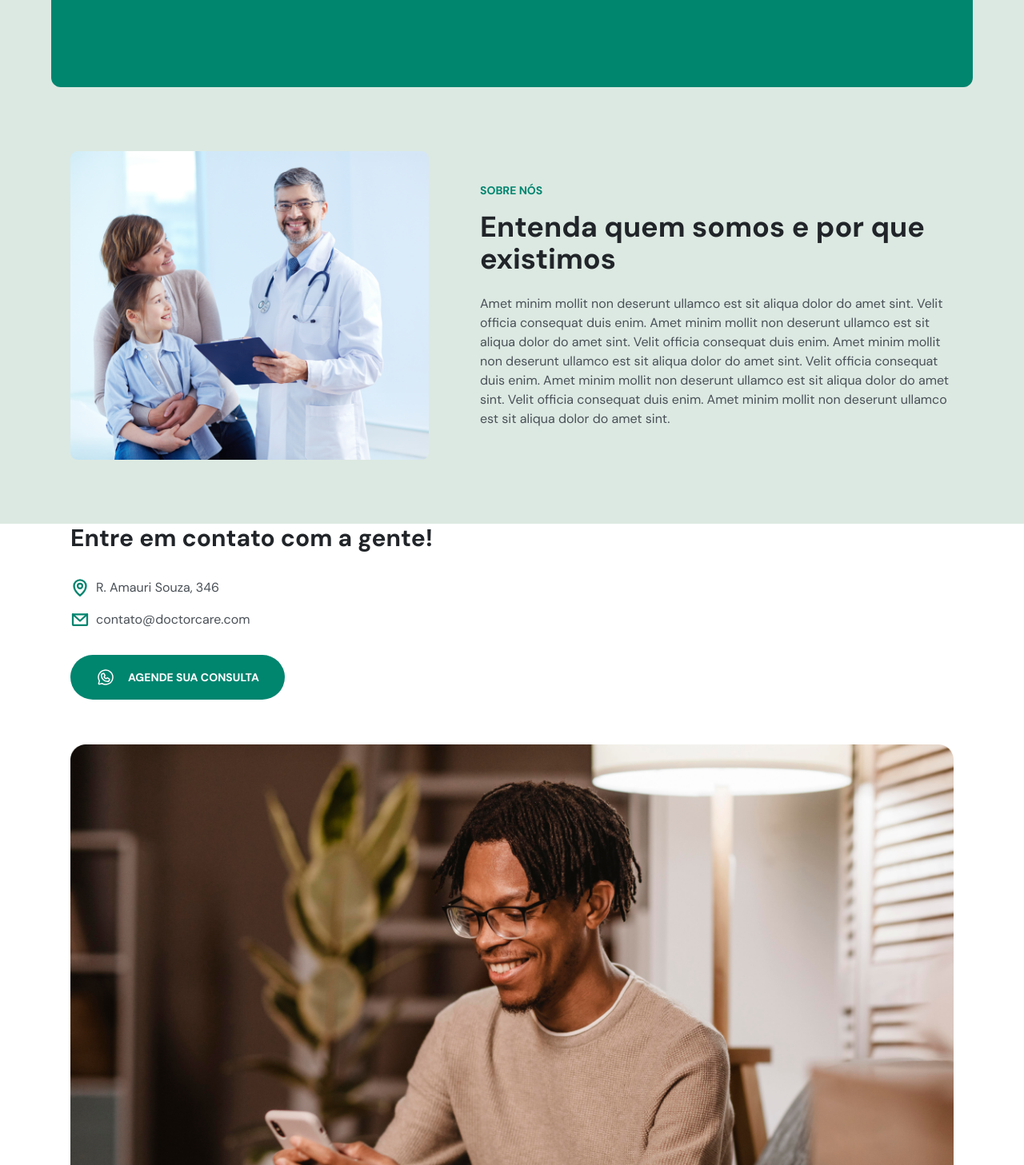
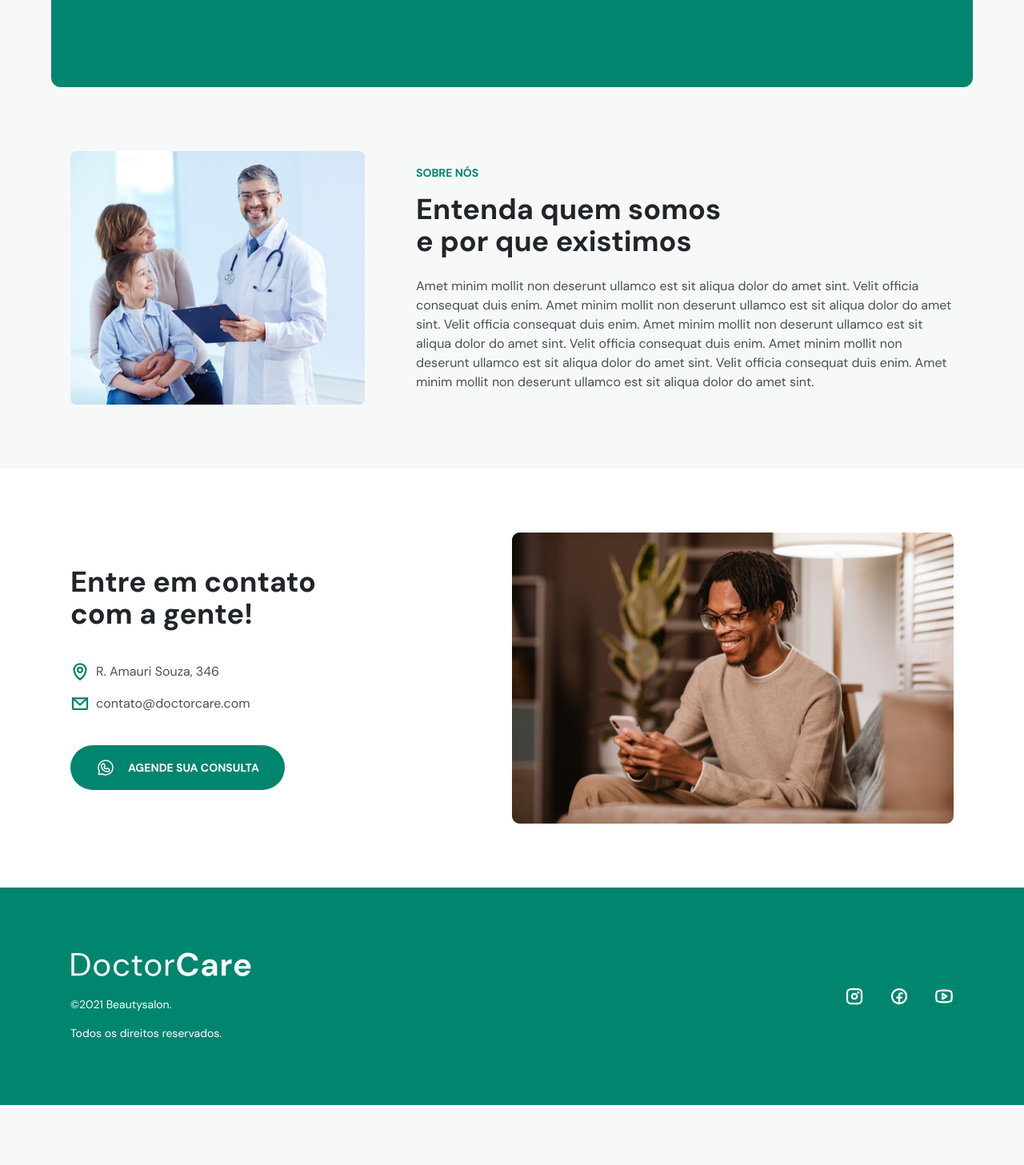
Before and after one commit to BrunoBecoski/NLW-8-Return-Impulse, a React (Vite) app in the folder web/: page / in a window 1280 px wide. Shown: the part 2713-4170 px from the top of the page at 80% size. After the commit the page ends 4095 px from the top, so only its background shows below. Built offline with nearby package versions, Linux system fonts and the light colour scheme; no server answers.

Commit message:
Responsividade do Contact e Footer

```diff
--- a/web/src/components/page/About.tsx
+++ b/web/src/components/page/About.tsx
@@ -2,12 +2,12 @@ import doctorImageUrl from '../../assets/doctor.png';
 
 export function About() {
   return (
-    <section id="about" className="py-20 bg-brand-200">
+    <section id="about" className="py-20 bg-brand-100">
       <div className="max-w-6xl mx-auto px-6 md:flex md:items-center md:flex-row-reverse md:gap-16">
         <div>
           <header className="mb-6">
             <h4 className="font-bold text-sm text-brand-500 uppercase mb-4">Sobre nós</h4>
-            <h2 className="font-bold text-3xl md:text-4xl text-brand-headline">Entenda quem somos e por que existimos</h2>
+            <h2 className="font-bold text-3xl md:text-4xl text-brand-headline">Entenda quem somos<br className="hidden md:block" /> e por que existimos</h2>
           </header>
 
           <p className="mb-14 md:mb-0">
@@ -16,7 +16,7 @@ export function About() {
         </div>
 
           <img
-            className="max-w-full md:max-w-md object-cover"
+            className="max-w-full md:w-1/3 object-cover"
             src={doctorImageUrl}
             alt="Doutor feliz segurando prancheta com pacientes"
           />
--- a/web/src/components/page/BannerCTA.tsx
+++ b/web/src/components/page/BannerCTA.tsx
@@ -10,7 +10,7 @@ export function BannerCTA() {
   return (
     <section className="md:px-6 relative
       before:w-full before:h-1/2 before:absolute before:top-0 before:left-0 before:-z-10 before:bg-brand-50
-      after:w-full after:h-1/2 after:absolute after:bottom-0 after:left-0 after:-z-10 after:bg-brand-200
+      after:w-full after:h-1/2 after:absolute after:bottom-0 after:left-0 after:-z-10 after:bg-brand-100
     ">
       <div className="max-w-6xl mx-auto py-14 px-6 md:p-28 md:rounded-xl flex flex-col md:flex-row gap-6 items-center md:justify-between bg-brand-500">
         <h2 className="font-bold text-3xl md:text-4xl text-center md:text-left text-brand-50">Comece a cuidar de sua <br className="hidden md:block"/> saúde agora mesmo</h2>
--- a/web/src/components/page/Contact.tsx
+++ b/web/src/components/page/Contact.tsx
@@ -6,13 +6,15 @@ import menImageUrl from '../../assets/men.png';
 
 export function Contact() {
   return(
-    <section id="contact" className="bg-brand-50">
-      <div className="max-w-6xl mx-auto px-6">
-        <header className="mb-8">
-          <h2 className="font-bold text-3xl text-brand-headline">Entre em contato com a gente!</h2>
+    <section id="contact" className="py-20 bg-brand-50">
+      <div className="max-w-6xl mx-auto px-6 md:flex md:justify-between md:items-center">
+        <div>
+          <header className="mb-8 md:mb-10">
+            <h2 className="font-bold text-3xl md:text-4xl text-brand-headline">Entre em contato<br className="hidden md:block" />  com a gente!</h2>
           </header>
+
           <div>
-          <ul className="flex flex-col gap-4 mb-8">
+            <ul className="flex flex-col gap-4 mb-8 md:mb-10">
               <li className="flex gap-2">
                 <MapPin size={24} weight="bold" className="text-brand-500" />
                 R. Amauri Souza, 346
@@ -23,20 +25,21 @@ export function Contact() {
               </li>
             </ul>
 
-          <a className="inline-block mb-14" target="_blank" href="https://wa.me/0123456789">
+            <a className="inline-block mb-14 md:mb-0" target="_blank" href="https://wa.me/0123456789">
               <PrimaryButton>
                 <WhatsappLogo size={24} />
                 Agende sua consulta
               </PrimaryButton>
             </a>
+          </div>
+        </div>
 
         <img
-            className="max-w-full"
+          className="max-w-full md:w-1/2 object-cover"
           src={menImageUrl}
           alt="Homem negro com moletom bege mexendo no celular e sorrindo"
         />
       </div>
-      </div>
     </section>
   );
 }
--- a/web/src/components/page/Footer.tsx
+++ b/web/src/components/page/Footer.tsx
@@ -5,7 +5,8 @@ import logoOnSurfaceUrl from '../../assets/logoOnSurface.svg';
 export function Footer() {
   return(
     <footer className="bg-brand-500">
-      <div className="max-w-6xl mx-auto px-6">
+      <div className="max-w-6xl mx-auto px-6 py-20 md:flex md:items-center md:justify-between">
+        <div>
           <a href="#">
             <img
               className="h-8 mb-6"
@@ -14,10 +15,11 @@ export function Footer() {
             />
           </a>
 
-        <p className="mb-8 leading-loose text-brand-50">
-          ©2021 Beautysalon. <br/>
-          Todos os direitos reservados.
-        </p>
+          <div className="mb-8 md:mb-0 text-base md:text-sm text-brand-50">
+            <p className="mb-3 md:mb-4">©2021 Beautysalon.</p>
+            <p> Todos os direitos reservados.</p>
+          </div>
+        </div>
 
         <ul className="flex gap-8 text-brand-50">
           <li className="hover:opacity-80">
--- a/web/src/components/page/Header.tsx
+++ b/web/src/components/page/Header.tsx
@@ -25,7 +25,7 @@ export function Header() {
             </PrimaryButton>
           </div>
           <img
-            className="h-[340px] md:h-[550px] mx-auto mt-16 md:-z-10 object-cover"
+            className="h-[340px] md:h-[400px] lg:h-[550px] mx-auto mt-16 md:-z-10 object-cover"
             src={womanImageUrl}
             alt="Mulher negra vestindo moletom verde com as duas mãos no peito e sorrindo"
           />
--- a/web/src/components/page/Service.tsx
+++ b/web/src/components/page/Service.tsx
@@ -23,7 +23,7 @@ export function Service() {
       <div className="max-w-6xl mx-auto px-6">
         <header className="px-2 text-center mb-14">
           <h4 className="font-bold text-sm uppercase text-brand-500 mb-4">Serviços</h4>
-          <h2 className="font-bold text-3xl md:text-4xl text-brand-headline">Como podemos ajudá-lo<br className="hidden md:block"/> a se sentir melhor?</h2>
+          <h2 className="font-bold text-3xl md:text-4xl text-brand-headline">Como podemos ajudá-lo<br className="hidden md:block" /> a se sentir melhor?</h2>
         </header>
 
         <div className="flex flex-wrap justify-center gap-8 md:gap-10">
--- a/web/src/components/page/Testimonial.tsx
+++ b/web/src/components/page/Testimonial.tsx
@@ -42,11 +42,12 @@ export function Testimonial() {
     } else {
       newCardListDots = [false, false];
     }
+
     newCardListDots[index] = true;
 
     setCardListDots(newCardListDots);
 
-    carouselRef.current.getElementsByTagName("li")[index].scrollIntoView({block: "center", inline: "center"});
+    carouselRef.current.getElementsByTagName("li")[index].scrollIntoView({block: "nearest"});
   }
 
   useEffect(() => {
@@ -76,7 +77,7 @@ export function Testimonial() {
           {
             screenWidth < 768
             ?
-              <ul className="flex items-center gap-10 md:hidden">
+              <ul className="flex items-center gap-10">
                 <li>
                   <Card
                     text="1 - Velit officia consequat duis enim. Amet minim mollit non deserunt ullamco est sit aliqua dolor do amet sint."
@@ -103,7 +104,7 @@ export function Testimonial() {
                 </li>
               </ul>
             :
-              <ul className="md:flex items-center gap-10 hidden w-full">
+              <ul className="flex items-center gap-10 w-full">
                 <li className="flex gap-10 w-full">
                   <Card
                     text="1 - Velit officia consequat duis enim. Amet minim mollit non deserunt ullamco est sit aliqua dolor do amet sint."
```
Lines whose indentation alone changed are shown as unchanged.
